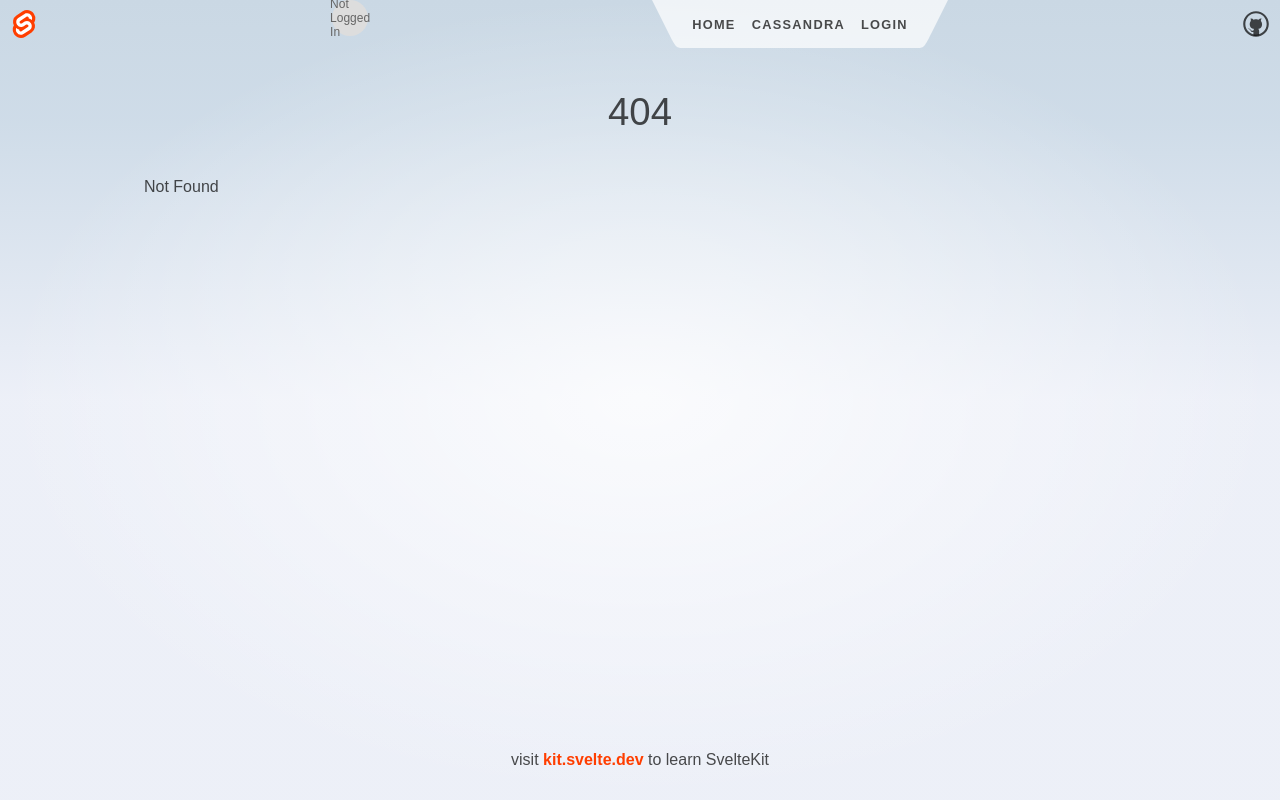
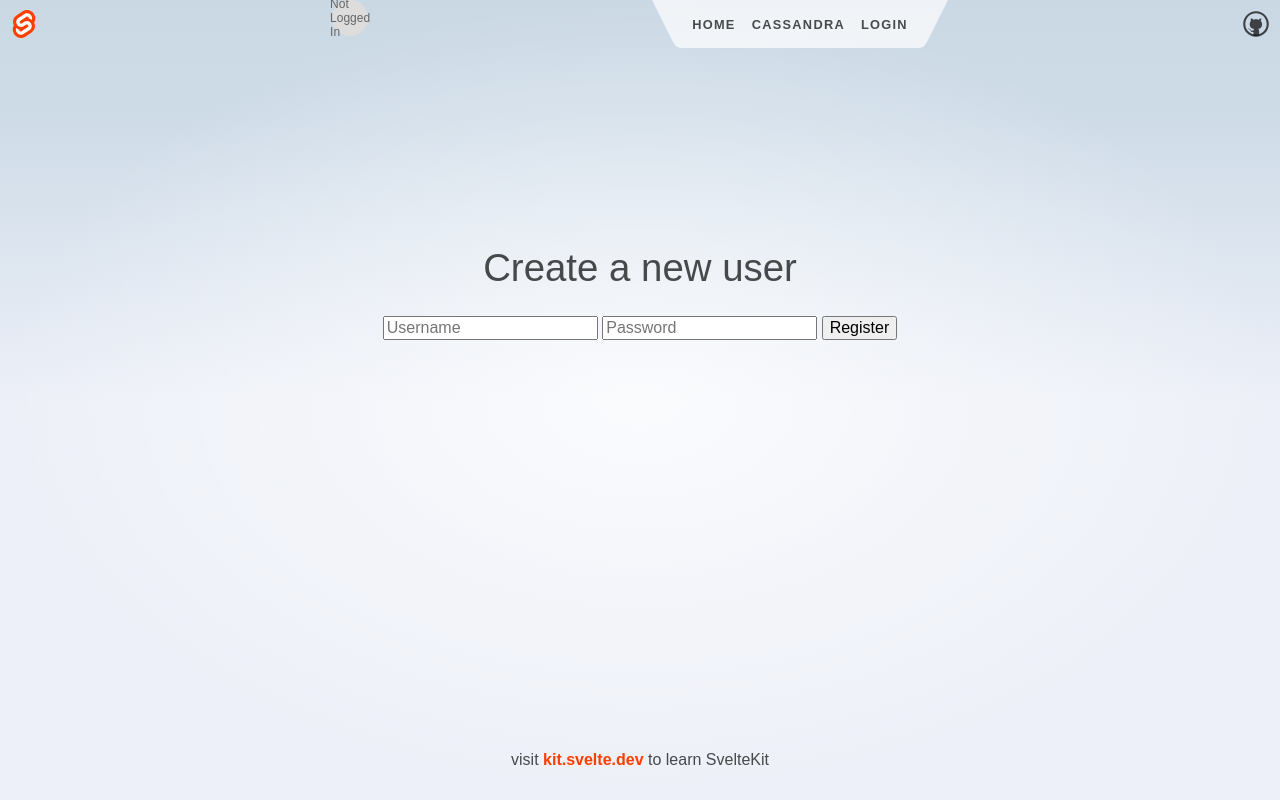
Before and after one commit to Durengo/CHATRIE, a SvelteKit app in the folder Client/: page /register in a window 1280 px wide. Before the commit this address had no page. Built offline with nearby package versions, Linux system fonts and the light colour scheme.

Commit message:
Added a simple way to register a new user.

```diff
--- /dev/null
+++ b/Client/src/lib/components/RegisterForm.svelte
@@ -0,0 +1,57 @@
+<script>
+	import { onMount } from 'svelte';
+	import { apiBaseUrl, authToken, isLoggedIn, loginUsername } from '$lib/stores.js';
+
+	let username = '';
+	let password = '';
+
+	async function handleSubmit() {
+		try {
+			const response = await fetch(`${$apiBaseUrl}/api/v1/auth/register`, {
+				method: 'POST',
+				headers: { 'Content-Type': 'application/json' },
+				body: JSON.stringify({ username, password })
+			});
+
+			if (response.ok) {
+				const responseBody = await response.json();
+				const token = responseBody.token;
+
+				console.log('Token:', token);
+
+				sessionStorage.setItem('authToken', token);
+				// TESTING:
+				// sessionStorage.setItem('authToken', "123");
+				authToken.set(token);
+				isLoggedIn.set(true);
+				loginUsername.set(username);
+				sessionStorage.setItem('loginUsername', username);
+
+				var newToken = sessionStorage.getItem('authToken');
+				console.log(`Login successful with token: ${newToken}`);
+				console.log(`Login successful with username: ${username}`);
+				alert(`New user created and logged in: ${newToken}`);
+
+				window.location.href = '/';
+			} else {
+				console.error(`Login failed with status: ${response.status}`);
+				try {
+					const errorResponse = await response.json();
+					console.error('Error response:', errorResponse);
+				} catch (error) {
+					console.error('Error parsing response body:', error);
+				}
+				alert('Login failed');
+			}
+		} catch (error) {
+			console.error('An unexpected error occurred:', error);
+			alert('An unexpected error occurred');
+		}
+	}
+</script>
+
+<form on:submit|preventDefault={handleSubmit}>
+	<input type="text" bind:value={username} placeholder="Username" />
+	<input type="password" bind:value={password} placeholder="Password" />
+	<button type="submit">Register</button>
+</form>
--- a/Client/src/routes/login/+page.svelte
+++ b/Client/src/routes/login/+page.svelte
@@ -11,4 +11,6 @@
     <h1>Login</h1>
 
     <LoginForm />
+
+    <p>Don't have an account? <a href="/register">Register</a></p>
 </div>
--- /dev/null
+++ b/Client/src/routes/register/+page.svelte
@@ -0,0 +1,14 @@
+<script>
+    import RegisterForm from '$lib/components/RegisterForm.svelte';
+</script>
+
+<svelte:head>
+    <title>Register</title>
+    <meta name="register" content="Register a new user." />
+</svelte:head>
+
+<div class="text-column">
+    <h1>Create a new user</h1>
+
+    <RegisterForm />
+</div>
```
